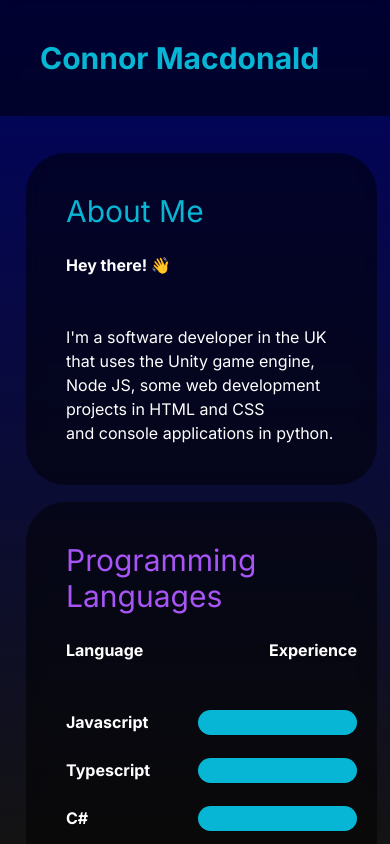
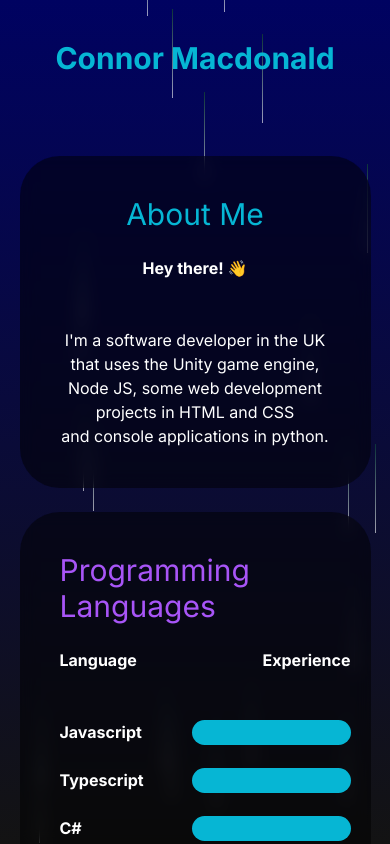
Before and after one commit to OCSYT/Portfolio, a Next.js app in the folder Main/: page / in a window 390 px wide. Built offline with nearby package versions, Linux system fonts and the light colour scheme.

Commit message:
stable commit

```diff
--- a/Main/src/app/globals.css
+++ b/Main/src/app/globals.css
@@ -35,9 +35,6 @@ a:hover{
   z-index: -1;
 }
 
-.m-border{
-  margin: 0%;
-}
 .content-container{
   width: 50vw;
 }
@@ -46,10 +43,31 @@ a:hover{
   .languagebar {
       color: rgba(0,0,0,0);
   }
-  .m-border{
-    margin: -1%;
-  }
   .content-container{
     width: 90vw;
   }
 }
+
+.drop {
+  background:-webkit-gradient(linear,0% 0%,0% 100%, from(rgba(13,52,58,1) ), to(rgba(255,255,255,0.6))  );
+  background: -moz-linear-gradient(top, rgba(13,52,58,1) 0%, rgba(255,255,255,.6) 100%);
+	width:1px;
+	height:89px;
+	position: absolute;
+	bottom:200px;
+	-webkit-animation: fall .91s linear infinite;
+  -moz-animation: fall .91s linear infinite;
+
+}
+
+/* animate the drops*/
+@-webkit-keyframes fall {
+	to {margin-top:900px;}
+}
+@-moz-keyframes fall {
+	to {margin-top:900px;}
+}
+
+.container{
+  margin-bottom: 250px;
+}
--- a/Main/src/app/layout.tsx
+++ b/Main/src/app/layout.tsx
@@ -1,7 +1,6 @@
 import type { Metadata } from "next";
 import { Inter } from "next/font/google";
 import "./globals.css";
-
 const inter = Inter({ subsets: ["latin"] });
 
 export const metadata: Metadata = {
@@ -16,7 +15,9 @@ export default function RootLayout({
 }>) {
   return (
     <html lang="en">
-      <body className={inter.className}>{children}</body>
+      <body className={inter.className}>
+        {children}
+      </body>
     </html>
   );
 }
--- a/Main/src/app/page.tsx
+++ b/Main/src/app/page.tsx
@@ -71,7 +71,7 @@ function Section(Title: string, Content: any[], TitleColor: string, BgColor: str
 
   if (Title !== "") {
     FinalContent = (
-      <div className="w-[full]">
+      <div className="w-full">
         <h1 className={`${TitleColor} text-3xl`}>{Title}</h1>
         <br />
         {Content.map((Item, Index) => (
@@ -95,7 +95,7 @@ function Section(Title: string, Content: any[], TitleColor: string, BgColor: str
 
   return (
     <div>
-      <div className={`p-10 m-border rounded-[2.5rem] content-container ${BgColor}`}>
+      <div className={`m-border rounded-[2.5rem] content-container ${BgColor}`}>
         {FinalContent}
       </div>
       <br></br>
@@ -113,7 +113,7 @@ function Introduction() {
           "Node JS, some web development projects in HTML and CSS",
           "and console applications in python."],
         "text-cyan-500",
-        "bg-black backdrop-blur bg-opacity-50"
+        "bg-black backdrop-blur bg-opacity-50 p-10 text-center"
       )
   return Element;
 }
@@ -132,11 +132,10 @@ function ProgrammingLanguages() {
           LanguageElement("HTML", "Browser", 90),
           LanguageElement("CSS", "Browser", 75),
           LanguageElement("C++", "Console", 50),
-          "\n\n\n\n",
-          <LibrariesAndFrameworks></LibrariesAndFrameworks>
+          "\n\n\n\n"
         ],
         "text-purple-500",
-        "bg-black backdrop-blur bg-opacity-50"
+        "bg-black backdrop-blur bg-opacity-50 p-10"
       )
   return Element;
 }
@@ -180,7 +179,7 @@ function LibrariesAndFrameworks() {
           "- Tailwind",
         ],
         "text-purple-500",
-        "bg-transparent p-0"
+        "bg-black backdrop-blur bg-opacity-50 p-10"
       )
   return Element;
 }
@@ -219,12 +218,12 @@ function Projects() {
         "/images/voxel.png"
       ],
       "text-red-500",
-      "bg-black backdrop-blur bg-opacity-50"
+      "bg-black backdrop-blur bg-opacity-50 p-10 text-center"
     )
   return Element;
 }
 
-function ContactInfo(){
+function ContactInfo() {
   let Element: any =
     Section("Contact Information",
       ["*Email*: connor.macdonald.791@accesscreative.ac.uk",
@@ -233,26 +232,58 @@ function ContactInfo(){
         "*Github*: https://github.com/OCSYT",
       ],
       "text-green-500",
-    "bg-black backdrop-blur bg-opacity-50"
+      "bg-black backdrop-blur bg-opacity-50 p-10 text-center"
     )
   return Element;
 }
 
+
+
+function CreateRain() {
+  const RandRange = (minNum: any, maxNum: any) => {
+    return Math.floor(Math.random() * (maxNum - minNum + 1)) + minNum;
+  };
+
+  const CreateDrops = () => {
+    const drops = [];
+    for (let i = 0; i < 100; i++) {
+      const DropLeft = RandRange(0, 1600);
+      const DropTop = RandRange(-1000, 1400);
+      drops.push(
+        <div
+          key={i}
+          style={{ left: DropLeft, top: DropTop, position: 'absolute' }}
+          className="drop"
+        />
+      );
+    }
+    return drops;
+  };
+
+  return (
+    <div className="rain rain fixed w-full h-full pointer-events-none overflow-hidden">
+      {CreateDrops()}
+    </div>
+  );
+}
+
+
 export default function Main() {
   return (
     <div id="root">
-      <div id="background"></div>
+      <div id="background" />
+      <CreateRain />
+      <div className="m-0 p-0 w-full flex flex-col min-h-screen justify-center items-center container">
         {/* Header */}
-      <div className="backdrop-blur bg-black p-10 bg-opacity-50 font-bold text-cyan-500 text-3xl mb-10 sticky top-0 z-10">
+        <div className="bg-transparent p-10 font-bold text-cyan-500 text-3xl mb-10 top-0 z-10 text-center">
           <h1>Connor Macdonald</h1>
         </div>
-      <div className="m-2.5 w-full flex flex-col min-h-screen justify-center items-center">
         <Introduction></Introduction>
         <ProgrammingLanguages></ProgrammingLanguages>
+        <LibrariesAndFrameworks></LibrariesAndFrameworks>
         <Projects></Projects>
         <ContactInfo></ContactInfo>
       </div>
-      <br></br>
     </div>
   );
 }
```
Lines whose indentation alone changed are shown as unchanged.
